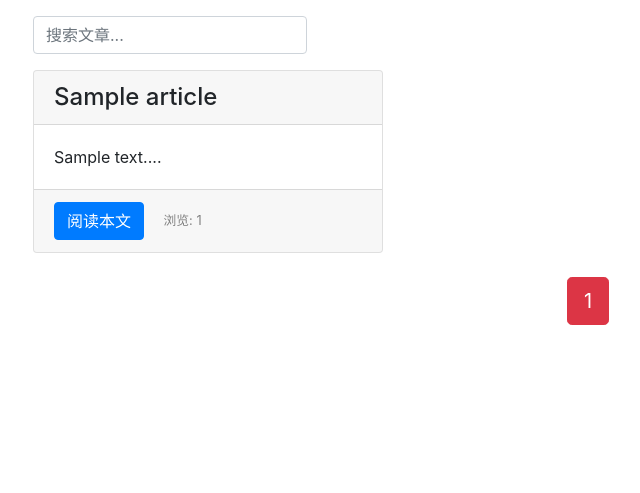
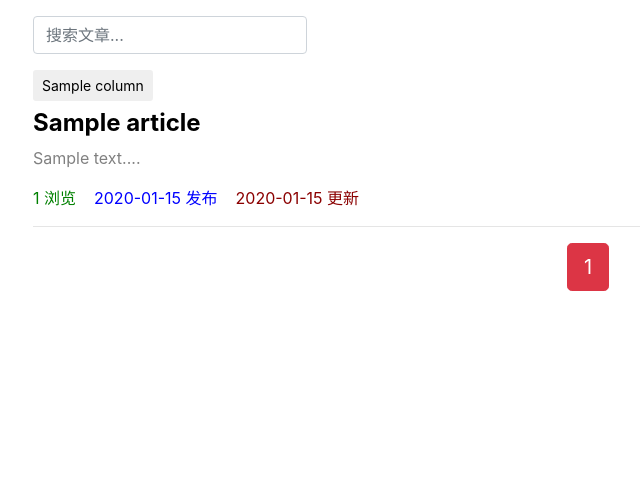
Before and after one commit to plotiiii/jcoolblog, a Django app: template templates/article/list.html in a window 1280 px wide. Shown: the part 128-621 px from the top of the page, without its empty margins (52-692 px from the left). Run offline with Django 3.2, Linux system fonts and the light colour scheme; the template is opened without the code that fills it: most values are stand-ins (such as "Sample title", 1, 10 or a date in 2020); some libraries are stand-ins or nearby versions.

Commit message:
Update requirements.txt

```diff
--- a/article/admin.py
+++ b/article/admin.py
@@ -1,5 +1,7 @@
 from django.contrib import admin
 from .models import ArticlePost
+from .models import ArticleColumn
 # Register your models here.
 
 admin.site.register(ArticlePost)
+admin.site.register(ArticleColumn)
--- a/requirements.txt
+++ b/requirements.txt
@@ -1,5 +1,5 @@
 asgiref==3.2.7
-Django==2.2.12
+Django==3.0.5
 django-password-reset==2.0
 Markdown==3.2.1
 Pillow==7.1.1
--- a/templates/article/list.html
+++ b/templates/article/list.html
@@ -49,33 +49,59 @@
         {% endif %}
 
         <div class="row mt-2">
-
             {% for article in articles %}
                 <!-- 文章内容 -->
-                <div class="col-4 mb-4">
-                    <!-- 卡片容器 -->
-                    <div class="card h-100">
-                        <!-- 标题 -->
-                        <h4 class="card-header">{{ article.title }}</h4>
-                        <!-- 摘要 -->
-                        <div class="card-body">
-                            <p class="card-text">{{ article.body|slice:'100' }}...</p>
-                        </div>
-                        <!-- 注脚 -->
-                        <div class="card-footer">
-
-                            <a href="{% url 'article:article_detail' article.id %}" class="btn btn-primary">阅读本文</a>
-                            <span>
-        <small class="col align-self-end" style="color: gray;">
-            浏览: {{ article.total_views }}
-        </small>
-                            </span>
-                        </div>
+                <div class="col-12">
+                    <!-- 栏目 -->
+                    {% if article.column %}
+                        <button type="button"
+                                class="btn btn-sm mb-2
+                        {% if article.column.title == 'Django' %}
+                            btn-success
+                        {% elif article.column.title == 'Java' %}
+                            btn-danger
+                        {% elif article.column.title == 'html' %}
+                            btn-warning
+                        {% endif %}
+                    "
+                        >
+                            {{ article.column }}
+                        </button>
+                    {% endif %}
+                    <!-- 标题 -->
+                    <h4>
+                        <b>
+                            <a href="{% url 'article:article_detail' article.id %}"
+                               style="color: black;"
+                            >
+                                {{ article.title }}
+                            </a>
+                        </b>
+                    </h4>
+                    <!-- 摘要 -->
+                    <div>
+                        <p style="color: gray;">
+                            {{ article.body|slice:'100' }}...
+                        </p>
                     </div>
+                    <!-- 注脚 -->
+                    <p>
+                        <!-- 附加信息 -->
+                        <span style="color: green;">
+                    {{ article.total_views }} 浏览&nbsp;&nbsp;&nbsp;
+                </span>
+                        <span style="color: blue;">
+                    {{ article.created|date:'Y-m-d' }} 发布&nbsp;&nbsp;&nbsp;
+                </span>
+                        <span style="color: darkred;">
+                    {{ article.updated|date:'Y-m-d' }} 更新
+                </span>
+                    </p>
+                    <hr>
                 </div>
             {% endfor %}
+        </div>
 
-        </div>
         <div class="pagination row">
             <div class="m-auto">
         <span class="step-links">
```
Also changed, not shown: article/models.py (+18 -0 lines), article/views.py (+17 -3 lines), jcoolblog/settings.py (+4 -5 lines), templates/article/create.html (+13 -0 lines), templates/article/detail.html (+7 -6 lines), templates/article/update.html (+21 -1 lines), db.sqlite3.
